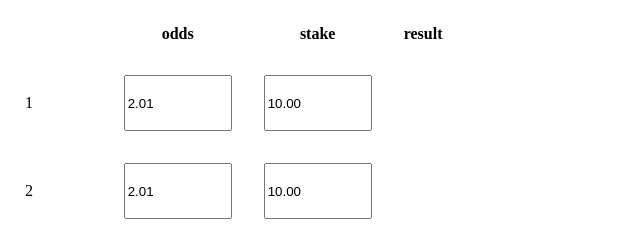
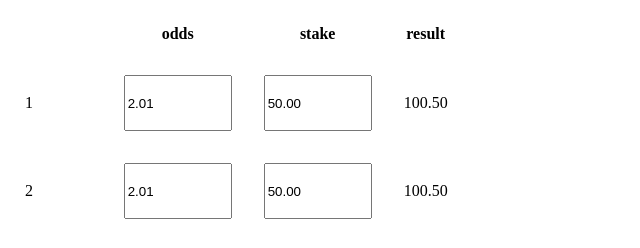
Before and after one commit to sbOogway/surebetCalculator, a website: page index.html in a window 1280 px wide. Shown: the top 248 px of the page, without its empty margins (0-640 px from the left). Drawn offline with Linux system fonts and the light colour scheme.

Commit message:
need to fancy the shit up

```diff
--- a/index.html
+++ b/index.html
@@ -25,14 +25,14 @@
 			<tr>
 				<td>1</td>
 				<td><input type="number" id="odd1" name="odd1" step="0.01" min="1.01" value="2.01"></td>
-				<td><input type="number" name="stake1" value="10.00"></td>
-				<td><span></span></td>
+				<td><input type="number" id="stake1" name="stake1" value="10.00"></td>
+				<td><span id="result1"></span></td>
 			</tr>
 			<tr>
 				<td>2</td>
 				<td><input type="number" id="odd2" name="odd2" step="0.01" min="1.01" value="2.01"></td>
-				<td><input type="number" name="stake2" value="10.00"></td>
-				<td><span></span></td>
+				<td><input type="number" id="stake2"  name="stake2" value="10.00"></td>
+				<td><span id="result2"></span></td>
 			</tr>
 			<tr>
 				<td></td>
@@ -50,10 +50,39 @@
 			</tr>
 		</table>
 		<script>
-			var stake = document.getElementById("stake")
-			var odd1 = document.getElementById("odd1")
-			var odd2 = document.getElementById("odd2")
+			var stake = parseFloat(document.getElementById("stake").value)
+			var odd1 = parseFloat(document.getElementById("odd1").value)
+			var odd2 = parseFloat(document.getElementById("odd2").value)
+
+			var elStake1 = document.getElementById("stake1")
+			var elStake2 = document.getElementById("stake2")
+
+			console.log(stake, odd1, odd2)
+			console.log(typeof stake, typeof odd1, typeof odd2)
+
+			var spanResult1 = document.getElementById("result1")
+			var spanResult2 = document.getElementById("result2")
+
+			console.log(100/(2.01+2.01))
+			var unit = stake / (odd1 + odd2)
+			console.log(unit)
+
+			var stake1 = unit * odd2
+			var stake2 = unit * odd1
+
+
+			var result1 = stake1 * odd1
+			var result2 = stake2 * odd2
+
+			elStake1.value = stake1.toFixed(2)
+			elStake2.value = stake2.toFixed(2)
+
+
+			spanResult1.innerHTML = result1.toFixed(2)
+			spanResult2.innerHTML = result2.toFixed(2)
+
 			console.log(stake.value, odd1.value, odd2.value)
+			console.log(spanResult1, spanResult2)
 		</script>
 	</body>
 </html>
```
Also changed, not shown: README.md, 1 other file.
